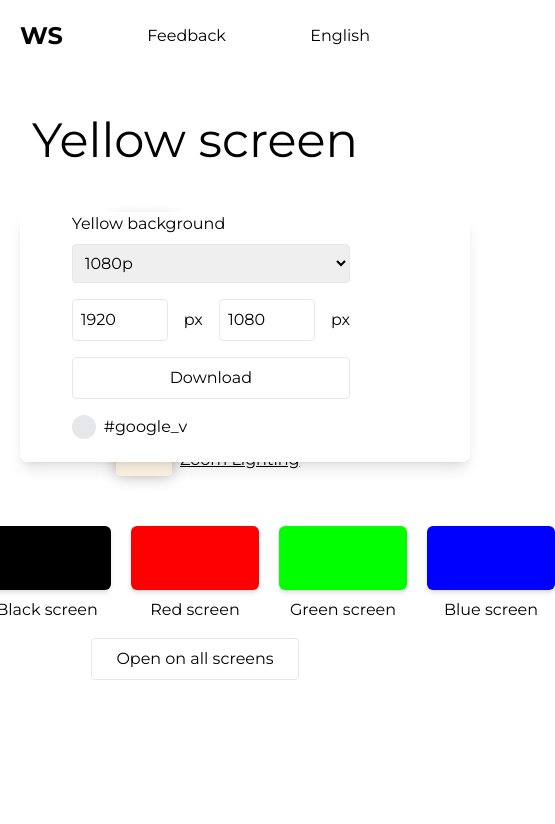
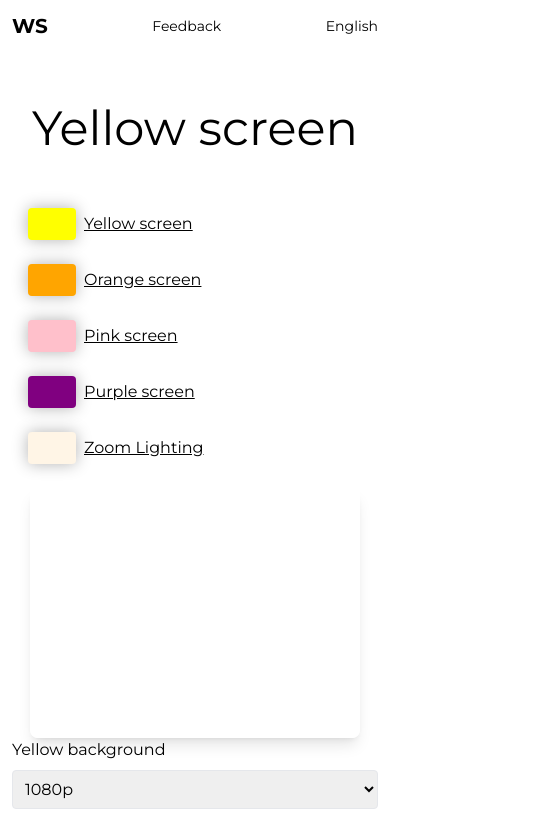
Before and after one commit to hoapham1404/ws, a Next.js app: page / in a window 390 px wide. Shown: the top 824 px of the page, 555 px wide, since content can reach past the window. Built offline with nearby package versions, Linux system fonts and the light colour scheme.

Commit message:
baotq - feat - responsive ui

```diff
--- a/app/layout.tsx
+++ b/app/layout.tsx
@@ -19,12 +19,12 @@ export default function RootLayout({
   children: React.ReactNode;
 }>) {
   return (
-    <html lang="en">
+    <html lang="en" className={montserrat.className}>
       <head>
         <meta charSet="utf-8" />
         <meta name="viewport" content="width=device-width, initial-scale=1" />
       </head>
-      <body className={montserrat.className}>
+      <body>
         {children}
       </body>
     </html>
--- a/components/BasicColorPage/ColorOptions.tsx
+++ b/components/BasicColorPage/ColorOptions.tsx
@@ -7,10 +7,10 @@ export default function ColorOptions({ colorOptions, onColorChange }: { colorOpt
         <button
           key={option.name}
           onClick={() => onColorChange(option.color)}
-          className="flex items-center gap-2 w-80 px-4 py-2 text-left rounded hover:opacity-90 underline"
+          className="flex items-center gap-2 w-full md:w-80 px-4 py-2 text-left rounded hover:opacity-90 underline"
         >
           <div
-            className="w-14 h-8 rounded"
+            className="w-12 md:w-14 h-8 rounded"
             style={{
               backgroundColor: option.color,
               boxShadow: `0 0 16px 0 rgba(0, 0, 0, 0.3)`
--- a/components/BasicColorPage/ScreenOptions.tsx
+++ b/components/BasicColorPage/ScreenOptions.tsx
@@ -3,19 +3,19 @@
 export default function ScreenOptions({ screenOptions, onColorChange }: { screenOptions: { name: string, color: string }[], onColorChange: (color: string) => void }) {
   return (
     <>
-      <div className="flex justify-center gap-5 mb-4">
+      <div className="flex flex-wrap justify-center gap-3 md:gap-5 mb-4">
         {screenOptions.map((option) => (
           <div key={option.name} className="flex flex-col items-center">
             <button
               onClick={() => onColorChange(option.color)}
-              className="w-32 h-16 rounded-md shadow-md hover:opacity-90 transition-opacity"
+              className="w-24 md:w-32 h-12 md:h-16 rounded-md shadow-md hover:opacity-90 transition-opacity"
               style={{ backgroundColor: option.color }}
             ></button>
-            <span className="mt-2">{option.name}</span>
+            <span className="mt-2 text-sm md:text-base">{option.name}</span>
           </div>
         ))}
       </div>
-      <button className="block mx-auto px-6 py-2 border rounded bg-white hover:bg-gray-50">
+      <button className="block mx-auto px-4 md:px-6 py-2 border rounded bg-white hover:bg-gray-50 text-sm md:text-base">
         Open on all screens
       </button>
     </>
--- a/components/Layout/LeftSidePanel.jsx
+++ b/components/Layout/LeftSidePanel.jsx
@@ -1,6 +1,6 @@
 export default function LeftSidePanel({ children }) {
   return (
-    <div className="absolute left-20 space-y-2">
+    <div className="static md:absolute md:left-20 space-y-2 mb-4 md:mb-0">
       {children}
     </div>
   )
--- a/components/Layout/PreviewBox.jsx
+++ b/components/Layout/PreviewBox.jsx
@@ -1,6 +1,6 @@
 export default function PreviewBox({ children }) {
   return (
-    <div className="relative w-[450px] h-[250px] mx-auto rounded-lg overflow-hidden shadow-lg">
+    <div className="relative w-[90%] md:w-[450px] h-[250px] mx-auto rounded-lg overflow-hidden shadow-lg">
       {children}
     </div>
   )
--- a/components/Layout/RightSidePanel.jsx
+++ b/components/Layout/RightSidePanel.jsx
@@ -1,6 +1,6 @@
 export default function RightSidePanel({ children }) {
   return (
-    <div className="absolute right-5 top-0 space-y-4">
+    <div className="static md:absolute md:right-5 md:top-0 space-y-4 mb-4 md:mb-0">
       {children}
     </div>
   )
--- a/components/Navbar.tsx
+++ b/components/Navbar.tsx
@@ -1,7 +1,7 @@
 export default function Navbar() {
   return (
-    <nav className="flex justify-between items-center mb-8">
-      <div className="text-2xl font-bold">WS</div>
+    <nav className="flex justify-between items-center mb-4 md:mb-8 text-sm md:text-base">
+      <div className="text-xl md:text-2xl font-bold">WS</div>
       <div>Feedback</div>
       <div>English</div>
     </nav>
--- a/pages/Home/index.jsx
+++ b/pages/Home/index.jsx
@@ -1,6 +1,6 @@
 'use client'
 
-import { useState } from 'react'
+import { useState, useEffect } from 'react'
 import Navbar from '@/components/Navbar'
 import Header from '@/components/Header'
 import LeftSidePanel from '@/components/Layout/LeftSidePanel'
@@ -13,8 +13,19 @@ import SettingsPanel from '@/components/BasicColorPage/SettingsPanel'
 import ScreenOptions from '@/components/BasicColorPage/ScreenOptions'
 
 export default function Home() {
+  const [mounted, setMounted] = useState(false)
   const [currentColor, setCurrentColor] = useState('#FFFFFF')
   const [dimensions, setDimensions] = useState({ width: 1920, height: 1080 })
+
+  // Ensure hydration matching
+  useEffect(() => {
+    setMounted(true)
+  }, [])
+
+  // Don't render until client-side
+  if (!mounted) {
+    return null
+  }
 
   const colorOptions = [
     { name: 'Yellow screen', color: '#ffff00' },
@@ -37,11 +48,11 @@ export default function Home() {
   }
 
   return (
-    <div className="min-h-screen p-5 bg-white text-black">
+    <div className="min-h-screen p-3 md:p-5 bg-white text-black">
       <Navbar />
       <Header title="Yellow screen" />
 
-      <main className="max-w-7xl mx-auto relative">
+      <main className="max-w-7xl mx-auto relative flex flex-col md:block">
         <LeftSidePanel>
           <ColorOptions colorOptions={colorOptions} onColorChange={handleColorChange} />
         </LeftSidePanel>
```
